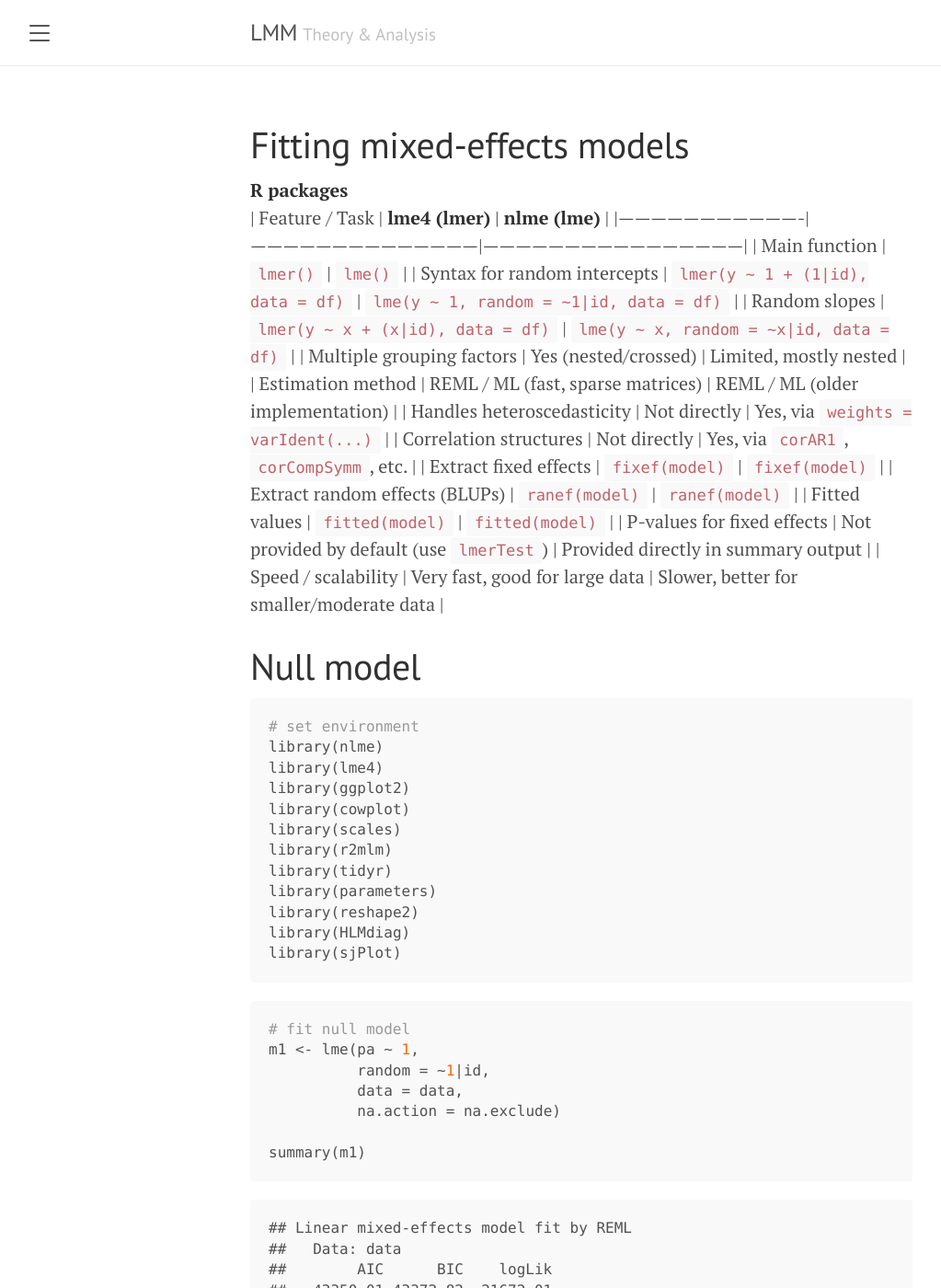
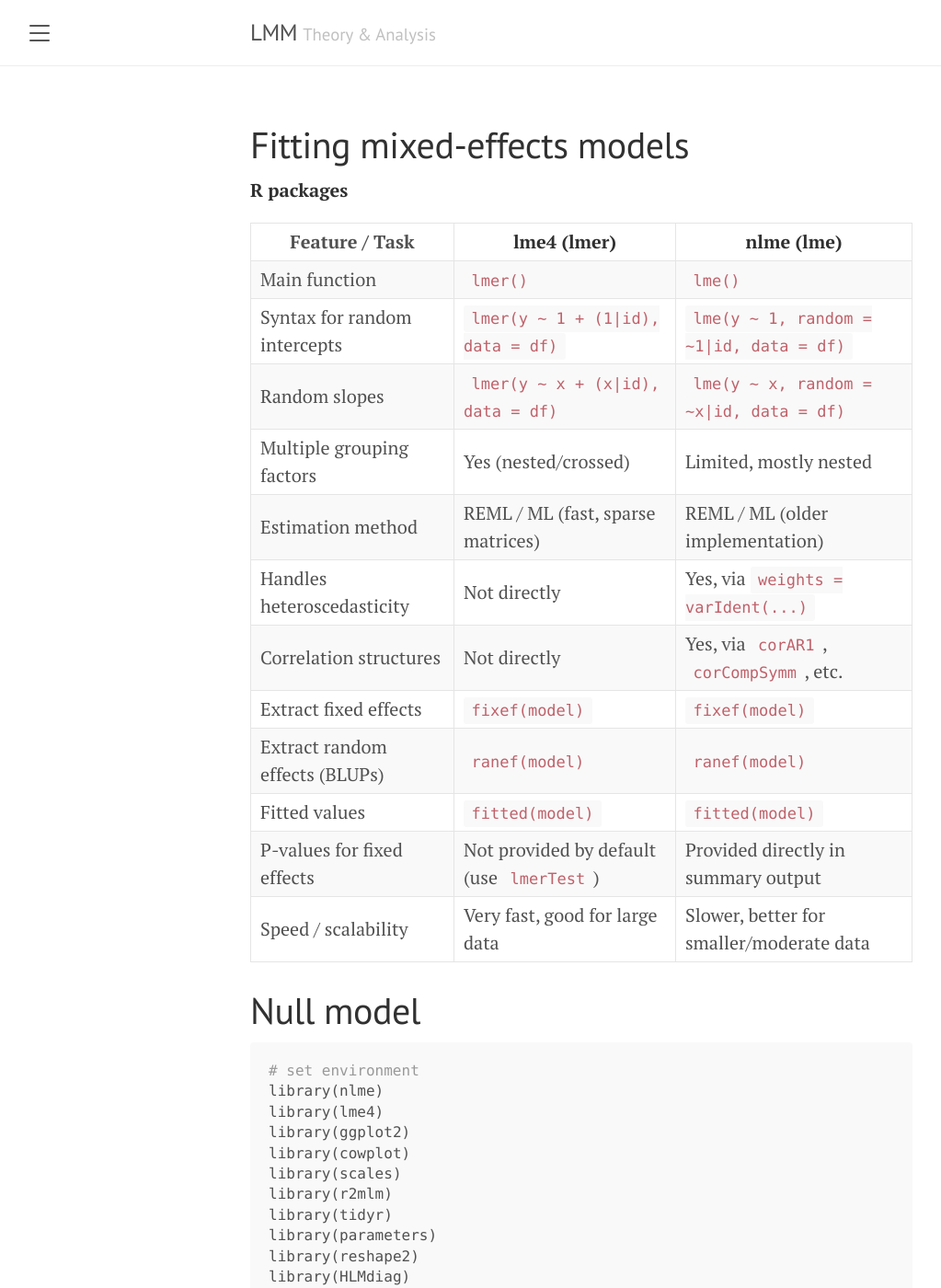
Before and after one commit to lennartseizer/ild, a Jekyll site: the page built from 4.md, in a window 1280 px wide and 1400 px high. Shown: the whole window at 92% size, without its empty margins (8-1031 px from the left). Built offline with Jekyll 4.4.1, drawn with Linux system fonts in a browser that asks for light colours; our own code applies the rules of GitHub Pages for plain Markdown files; some of the changed text lies outside the part shown.

Commit message:
Auto-render Rmd → md [skip ci]

```diff
--- a/4.md
+++ b/4.md
@@ -2,24 +2,21 @@ Fitting mixed-effects models
 ================
 
 **R packages**
-\| Feature / Task \| **lme4 (lmer)** \| **nlme (lme)** \|
-\|———————————-\|——————————————\|————————————————\| \| Main function \|
-`lmer()` \| `lme()` \| \| Syntax for random intercepts \|
-`lmer(y ~ 1 + (1|id), data = df)` \|
-`lme(y ~ 1, random = ~1|id, data = df)` \| \| Random slopes \|
-`lmer(y ~ x + (x|id), data = df)` \|
-`lme(y ~ x, random = ~x|id, data = df)` \| \| Multiple grouping factors
-\| Yes (nested/crossed) \| Limited, mostly nested \| \| Estimation
-method \| REML / ML (fast, sparse matrices) \| REML / ML (older
-implementation) \| \| Handles heteroscedasticity \| Not directly \| Yes,
-via `weights = varIdent(...)` \| \| Correlation structures \| Not
-directly \| Yes, via `corAR1`, `corCompSymm`, etc. \| \| Extract fixed
-effects \| `fixef(model)` \| `fixef(model)` \| \| Extract random effects
-(BLUPs) \| `ranef(model)` \| `ranef(model)` \| \| Fitted values \|
-`fitted(model)` \| `fitted(model)` \| \| P-values for fixed effects \|
-Not provided by default (use `lmerTest`) \| Provided directly in summary
-output \| \| Speed / scalability \| Very fast, good for large data \|
-Slower, better for smaller/moderate data \|
+
+| Feature / Task                 | **lme4 (lmer)**                          | **nlme (lme)**                           |
+|--------------------------------|------------------------------------------|------------------------------------------|
+| Main function                  | `lmer()`                                 | `lme()`                                  |
+| Syntax for random intercepts   | `lmer(y ~ 1 + (1|id), data = df)`        | `lme(y ~ 1, random = ~1|id, data = df)`  |
+| Random slopes                  | `lmer(y ~ x + (x|id), data = df)`        | `lme(y ~ x, random = ~x|id, data = df)`  |
+| Multiple grouping factors      | Yes (nested/crossed)                     | Limited, mostly nested                   |
+| Estimation method              | REML / ML (fast, sparse matrices)        | REML / ML (older implementation)         |
+| Handles heteroscedasticity     | Not directly                             | Yes, via `weights = varIdent(...)`       |
+| Correlation structures         | Not directly                             | Yes, via `corAR1`, `corCompSymm`, etc.   |
+| Extract fixed effects          | `fixef(model)`                           | `fixef(model)`                           |
+| Extract random effects (BLUPs) | `ranef(model)`                           | `ranef(model)`                           |
+| Fitted values                  | `fitted(model)`                          | `fitted(model)`                          |
+| P-values for fixed effects     | Not provided by default (use `lmerTest`) | Provided directly in summary output      |
+| Speed / scalability            | Very fast, good for large data           | Slower, better for smaller/moderate data |
 
 # Null model
 
@@ -1500,7 +1497,7 @@ Framework:
 <https://doi.org/10.1037/a0014699>, <https://doi.org/10.1037/a0030048>
 
 Detailed tutorial:
-<https://solomonkurz.netlify.app/blog/2021-04-22-effect-sizes-for-experimental-trials-analyzed-with-multilevel-growth-models-two-of-two/>
+<https://solomonkurz.netlify.app/blog/2021-04-22-effect-sizes-for-experimental-trials-analyzed-with-multilevel-growth-models-one-of-two/>
 
 d<sub>GMA</sub> = ( b<sub>int</sub> × time ) / SD<sub>pooled</sub>
 SD<sub>pooled</sub> = √\[ ( SD<sup>2</sup><sub>c0</sub> +
```
Also changed, not shown: other parts of 4.md (+6 -11 lines), 5.md (+2 -2 lines).
